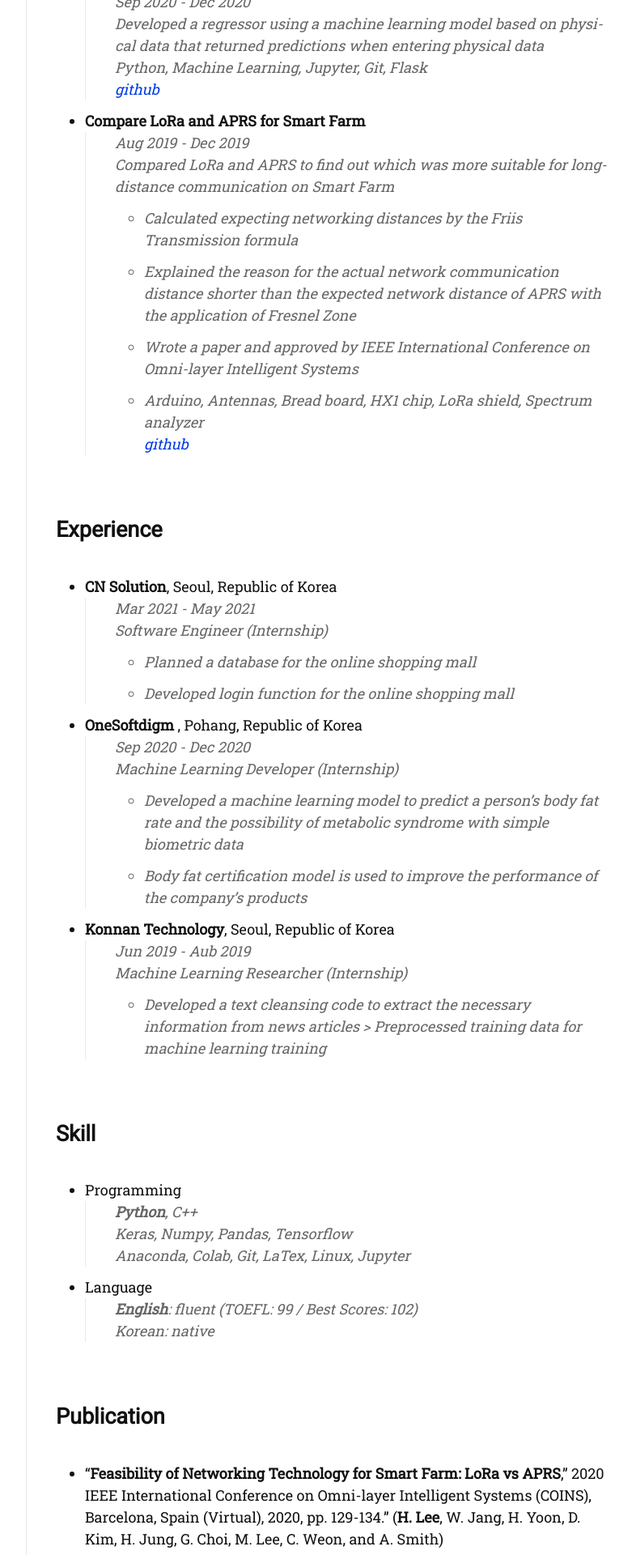
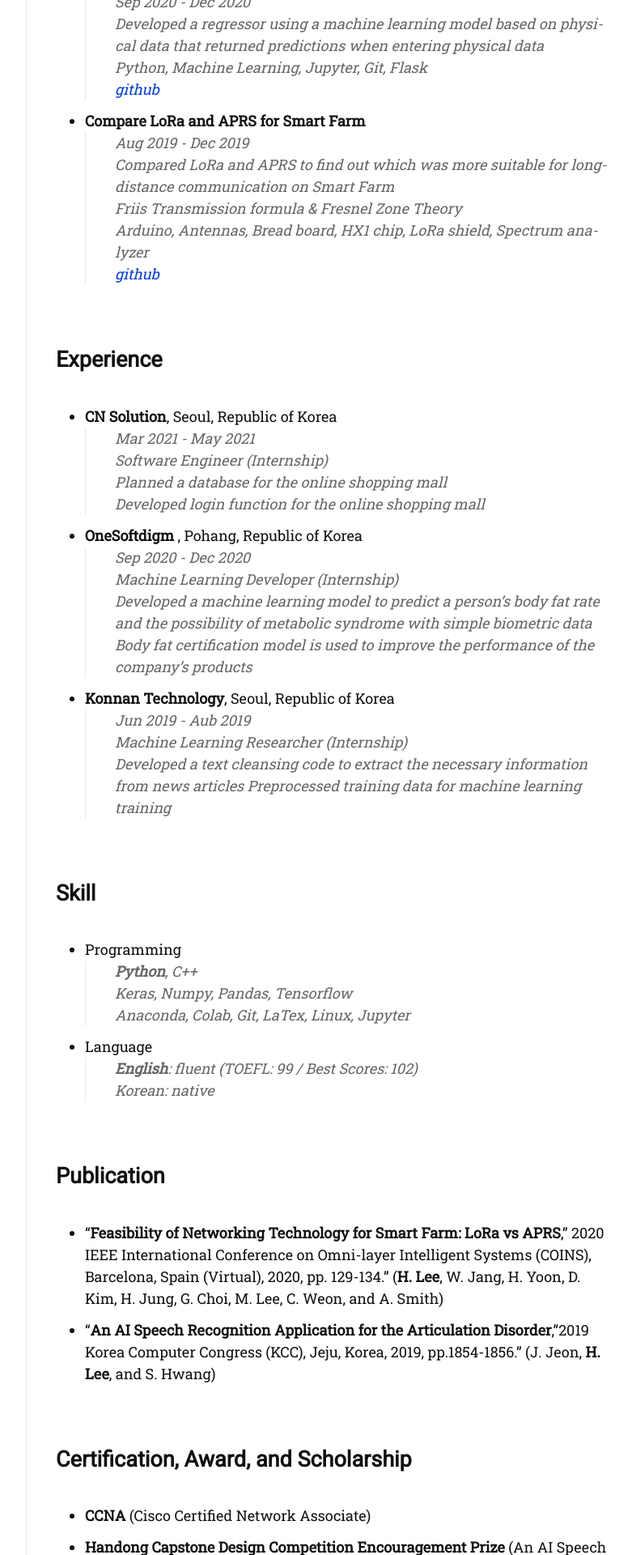
Before and after one commit to dlgur1994/dlgur1994.github.io, a Jekyll site: the page built from about.md, in a window 1280 px wide. Shown: the part 969-2889 px from the top of the page at 81% size, without its empty margins (357-1138 px from the left). Built offline with Jekyll 4.4.1, drawn with Linux system fonts in a browser that asks for light colours; nearby versions of some CDN libraries; some web fonts are replaced.

Commit message:
AboutPage updated 21/07/08

```diff
--- a/about.md
+++ b/about.md
@@ -29,27 +29,26 @@ permalink: /about/
 - **Compare LoRa and APRS for Smart Farm**
     > Aug 2019 - Dec 2019
     > Compared LoRa and APRS to find out which was more suitable for long-distance communication on Smart Farm
-    > - Calculated expecting networking distances by the Friis Transmission formula
-    > - Explained the reason for the actual network communication distance shorter than the expected network distance of APRS with the application of Fresnel Zone
-    > - Wrote a paper and approved by IEEE International Conference on Omni-layer Intelligent Systems
-    > - Arduino, Antennas, Bread board, HX1 chip, LoRa shield, Spectrum analyzer
+    > Friis Transmission formula & Fresnel Zone Theory
+    > Arduino, Antennas, Bread board, HX1 chip, LoRa shield, Spectrum analyzer
     > [github](https://github.com/dlgur1994/Compare-LoRa-and-APRS-for-Smart-Farm)
 
 ## Experience
 - **CN Solution**, Seoul, Republic of Korea
     > Mar 2021 - May 2021
     > Software Engineer (Internship)
-    > - Planned a database for the online shopping mall
-    > - Developed login function for the online shopping mall
+    > Planned a database for the online shopping mall
+    > Developed login function for the online shopping mall
 - **OneSoftdigm** , Pohang, Republic of Korea
     > Sep 2020 - Dec 2020
     > Machine Learning Developer (Internship)
-    > - Developed a machine learning model to predict a person's body fat rate and the possibility of metabolic syndrome with simple biometric data
-    > - Body fat certification model is used to improve the performance of the company's products
+    > Developed a machine learning model to predict a person's body fat rate and the possibility of metabolic syndrome with simple biometric data
+    > Body fat certification model is used to improve the performance of the company's products
 - **Konnan Technology**, Seoul, Republic of Korea
     > Jun 2019 - Aub 2019
     > Machine Learning Researcher (Internship)
-    > - Developed a text cleansing code to extract the necessary information from news articles > Preprocessed training data for machine learning training
+    > Developed a text cleansing code to extract the necessary information from news articles
+    > Preprocessed training data for machine learning training
 
 ## Skill
 - Programming
```
